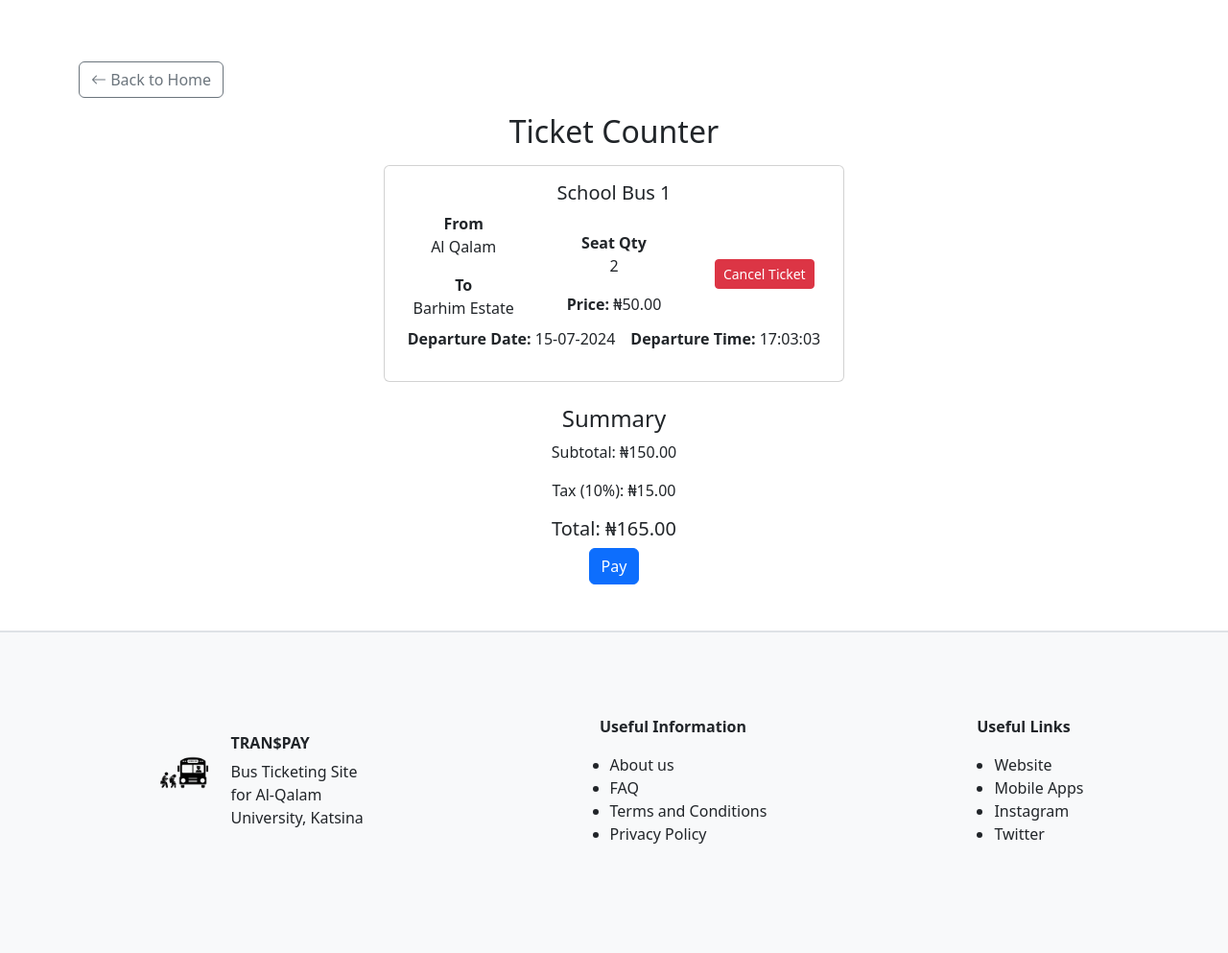
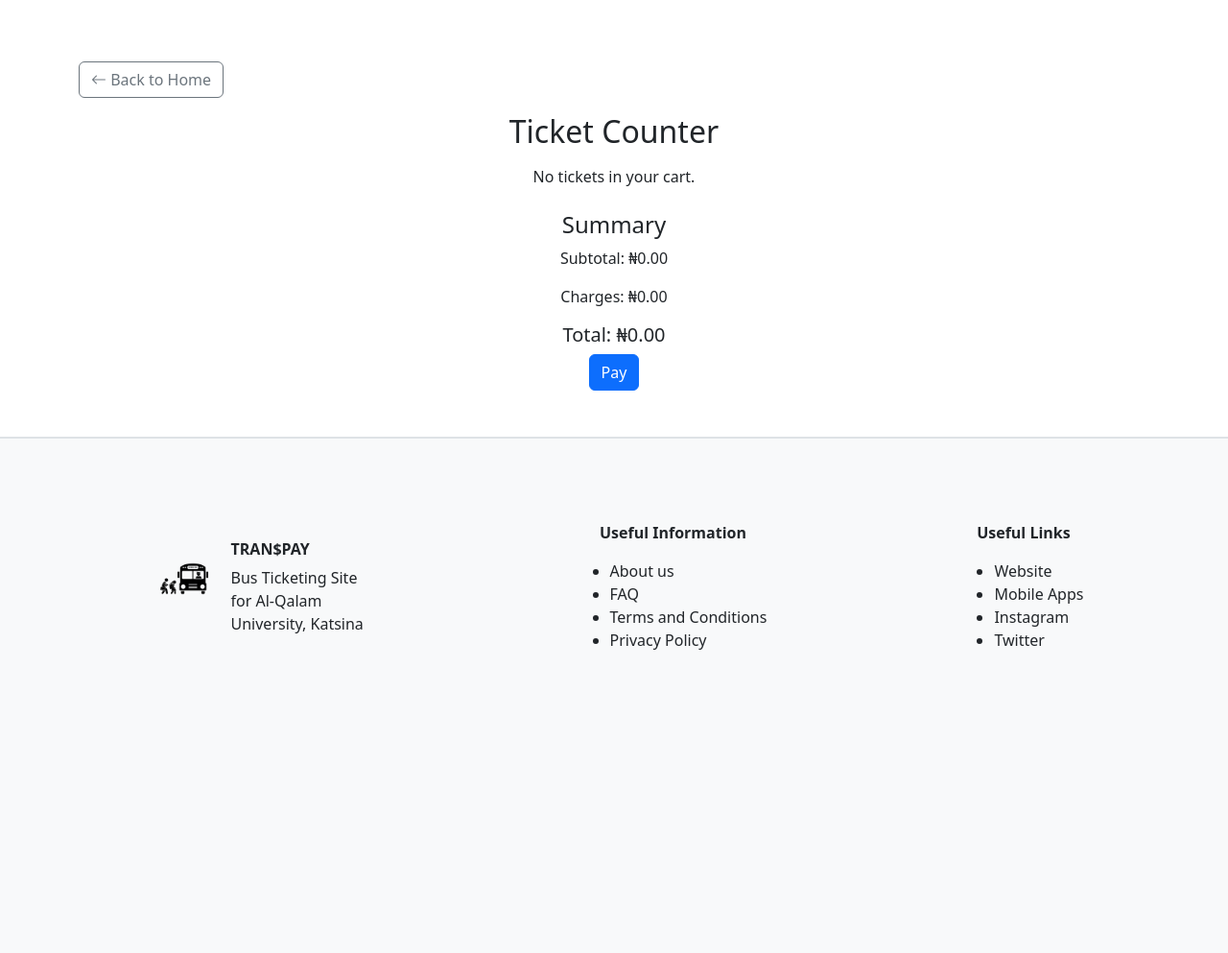
Before and after one commit to Gentlemanintech/transpay, a Flask app: page /ticket-bag in a window 1280 px wide. Shown: the part 66-1059 px from the top of the page at 96% size. After the commit the page ends 743 px from the top, so only its background shows below. Run offline with Flask 3, Linux system fonts and the light colour scheme; a user stored in the database is signed in; some libraries are stand-ins or nearby versions.

Commit message:
added a ticket counter functionality

```diff
--- a/app.py
+++ b/app.py
@@ -352,10 +352,74 @@ def rides():
         return render_template("rides.html", routes=routes)
 
 
+@app.route("/ticket", methods=["POST"])
+@login_required
+def ticketBuy():
+    if "cart" not in session:
+        session["cart"] = []
+
+
+    id = request.form.get("id")
+    seatQty = request.form.get("seatQty")
+    rideDetails = db.execute("SELECT * FROM rides WHERE id = ?", id)
+    rideQty = rideDetails[0]['seat']
+    rideName = rideDetails[0]['name']
+    time = rideDetails[0]['time']
+    date = rideDetails[0]['date']
+    fromLoc = rideDetails[0]['fromLoc']
+    toLoc = rideDetails[0]['toLoc']
+    tfare = rideDetails[0]['fare']
+    totalFare = rideDetails[0]['fare'] * int(seatQty)
+    rideNumber = rideDetails[0]['rideNumber']
+    date = datetime.now().strftime("%m/%d/%Y, %H:%M:%S")
+
+    if int(seatQty) > int(rideQty):
+        flash("They're not enough seats in the Ride.")
+        return redirect("/home")
+
+    if not int(seatQty):
+        flash("You can only type in Numbers")
+        return redirect("/home")
+
+    session["cart"].append({
+        "id": date,
+        "rideName": rideName,
+        "rideNumber": rideNumber,
+        "time": time,
+        "date": date,
+        "from": fromLoc,
+        "to": toLoc,
+        "seatQty": seatQty,
+        "tfare": tfare,
+        "totalFare": totalFare
+    })
+    return redirect("/ticket-bag")
+
+
 @app.route("/ticket-bag")
 @login_required
 def ticketCart():
-    return render_template("ticketCart.html")
+    userCart = session.get("cart", [])
+    subtotal = sum(item['totalFare'] for item in userCart)
+    charges = 0.0 if len(userCart) == 0 else 4.0
+    total = int(subtotal) + charges
+    return render_template('ticketCart.html', userCart=userCart, subtotal=subtotal, charges=charges, total=total)
+
+
+@app.route("/cancel-ticket", methods=["POST"])
+@login_required
+def cancelTicket():
+    if 'cart' in session:
+        # Get index or identifier of the item to be removed (you'll typically pass this via POST request)
+        rideid = request.form.get('id')
+
+        # Example of removing item by identifier (adjust based on how your data is structured)
+        for cart_item in session['cart']:
+            if cart_item['id'] == rideid:
+                session['cart'].remove(cart_item)
+                break
+
+    return redirect("/ticket-bag")
 
 
 
--- a/templates/ticketCart.html
+++ b/templates/ticketCart.html
@@ -8,38 +8,48 @@
     <div class="text-center">
         <h2 class="mb-3">Ticket Counter</h2>
         <!-- Cart Item Cards -->
+        {% for cart in userCart %}
         <div class="card mb-3">
             <div class="card-body">
-                    <h5 class="card-title">School Bus 1</h5>
+                <h5 class="card-title">{{cart.rideName}} {{cart.rideNumber}}</h5>
                 <div class="row align-items-center">
                     <div class="col-md-4">
                         <label><span class="fw-bolder">From</span></label>
-                            <p class="card-text">Al Qalam</p>
+                        <p class="card-text">{{cart.from}}</p>
                         <label><span class="fw-bolder">To</span></label>
-                            <p class="card-text">Barhim Estate</p>
+                        <p class="card-text">{{cart.to}}</p>
                     </div>
                     <div class="col-md-4 mt-3">
                         <label><span class="fw-bolder">Seat Qty</span></label>
-                            <p class="card-text">2</p>
-                            <p class="card-text" id="ticketPrice"><span class="fw-bolder">Price:</span> ₦50.00</p>
+                        <p class="card-text">{{cart.seatQty}}</p>
+                        <p class="card-text" id="ticketPrice"><span class="fw-bolder">Tfare:</span> {{cart.tfare | naira}}</p>
+                        <p class="card-text" id="ticketPrice"><span class="fw-bolder">Total:</span> {{cart.totalFare | naira}}</p>
                     </div>
                     <div class="col-md-4 mt-3">
+                        <form action="/cancel-ticket" method="post">
+                            <input type="hidden" name="id" value="{{ cart.id }}">
                             <button class="btn btn-danger btn-sm btn-block">Cancel Ticket</button>
+                        </form>
                     </div>
                 </div>
                 <div class="d-flex flex-row justify-content-center flex-wrap mt-2">
-                        <p class="card-text mx-2" id="ticketPrice"><span class="fw-bolder">Departure Date:</span> 15-07-2024</p>
-                        <p class="card-text mx-2" id="ticketPrice"><span class="fw-bolder">Departure Time:</span> 17:03:03</p>
+                    <p class="card-text mx-2" id="ticketPrice"><span class="fw-bolder">Departure Date:</span> {{cart.date}}</p>
+                    <p class="card-text mx-2" id="ticketPrice"><span class="fw-bolder">Departure Time:</span> {{cart.time}}</p>
                 </div>
             </div>
         </div>
+        {% endfor %}
+
+        {% if userCart is not defined or userCart|length == 0 %}
+        <p>No tickets in your cart.</p>
+        {% endif %}
 
         <!-- Summary Section -->
         <div class="mt-4">
             <h4>Summary</h4>
-                <p>Subtotal: ₦150.00</p>
-                <p>Tax (10%): ₦15.00</p>
-                <h5>Total: ₦165.00</h5>
+            <p>Subtotal: {{subtotal | naira}}</p>
+            <p>Charges: {{charges | naira}}</p>
+            <h5>Total: {{ total | naira }}</h5>
             <button class="btn btn-primary btn-block">Pay</button>
         </div>
     </div>
```
Also changed, not shown: templates/home.html (+12 -12 lines). Lines whose indentation alone changed are shown as unchanged.
